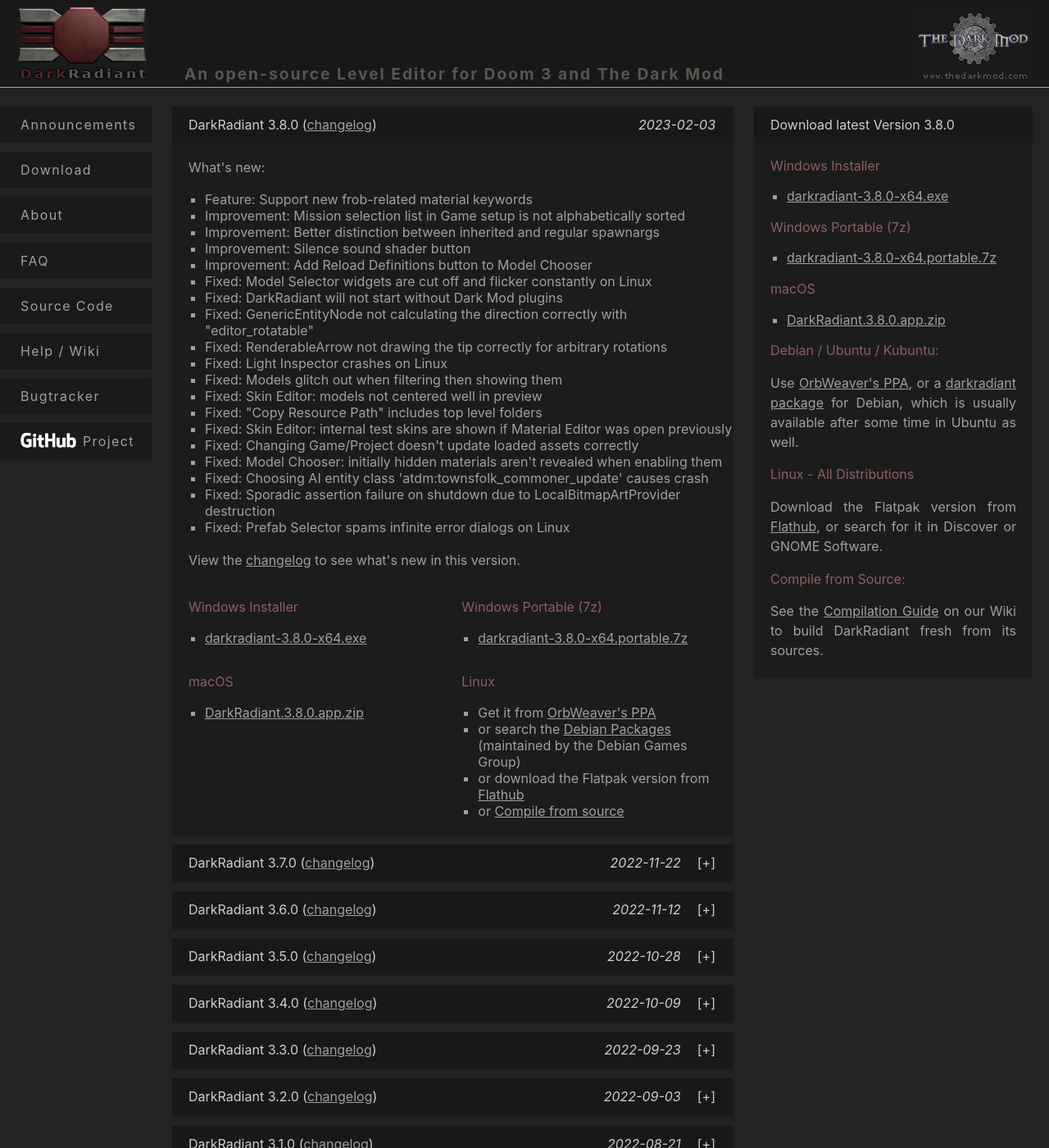
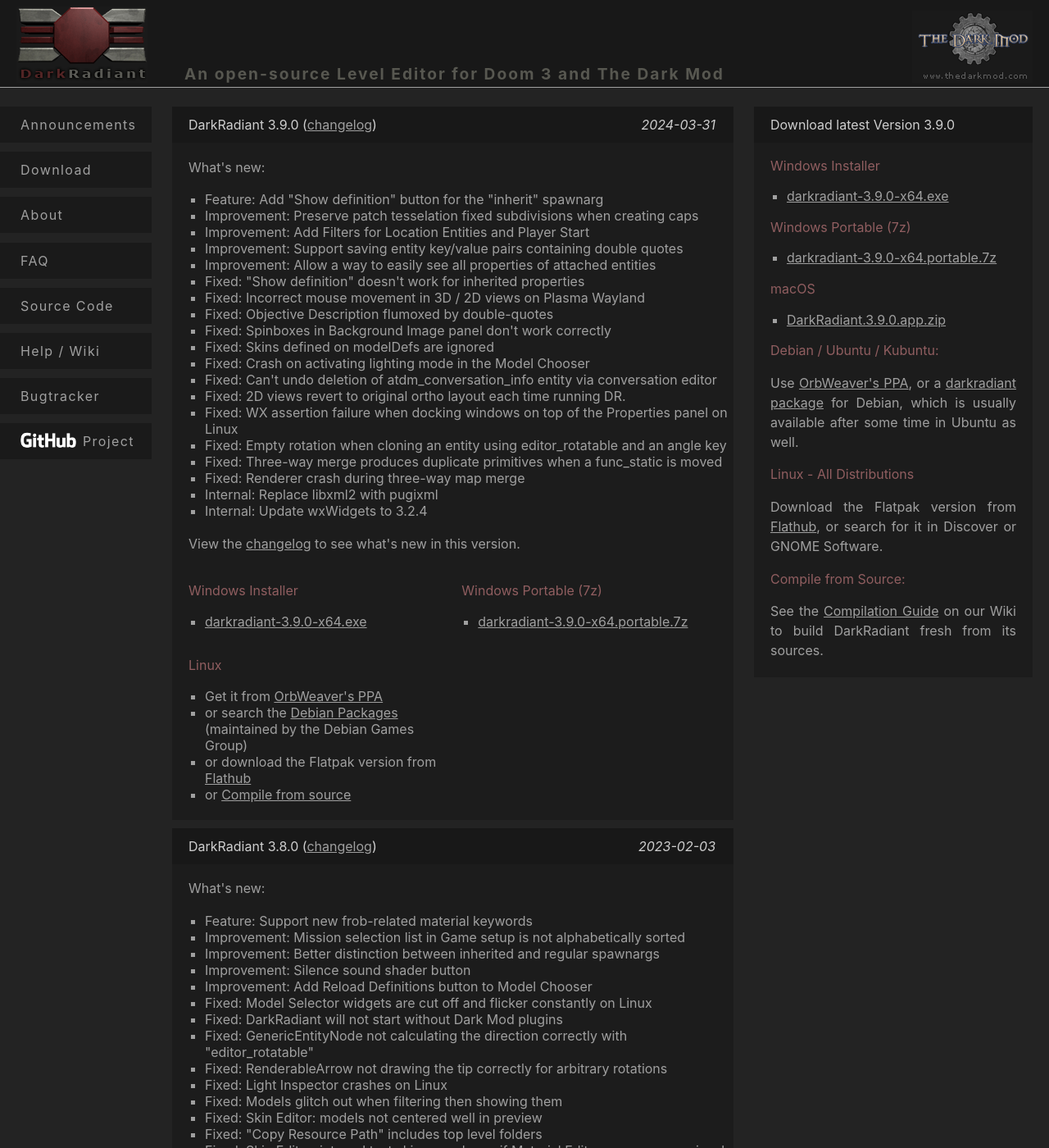
Before and after one commit to codereader/codereader.github.io, a Jekyll site: the page built from download.md, in a window 1280 px wide and 1400 px high. Shown: the whole window at 82% size. Built offline with Jekyll 4.4.1, drawn with Linux system fonts in a browser that asks for light colours.

```diff
--- a/_config.yml
+++ b/_config.yml
@@ -20,7 +20,7 @@ description: > # this means to ignore newlines until "baseurl:"
 baseurl: "" # the subpath of your site, e.g. /blog
 url: "https://www.darkradiant.net"
 github_username: codereader
-dr_latest_ver: 3.8.0
+dr_latest_ver: 3.9.0
 
 # Build settings
 markdown: kramdown
--- a/download.md
+++ b/download.md
@@ -42,6 +42,54 @@ title: DarkRadiant Downloads
     });
   });
 </script>
+
+<div class="section download latest">
+  <h2>
+    <span class="">DarkRadiant 3.9.0</span>
+    <span class="date">2024-03-31</span>
+    <span class="changelog">({% include bugtracker_changelog_link.md version=110 %})</span>
+  </h2>
+  <p>What's new:</p>
+  <ul>
+    <li>Feature: Add "Show definition" button for the "inherit" spawnarg</li>
+    <li>Improvement: Preserve patch tesselation fixed subdivisions when creating caps</li>
+    <li>Improvement: Add Filters for Location Entities and Player Start</li>
+    <li>Improvement: Support saving entity key/value pairs containing double quotes</li>
+    <li>Improvement: Allow a way to easily see all properties of attached entities</li>
+    <li>Fixed: "Show definition" doesn't work for inherited properties</li>
+    <li>Fixed: Incorrect mouse movement in 3D / 2D views on Plasma Wayland</li>
+    <li>Fixed: Objective Description flumoxed by double-quotes</li>
+    <li>Fixed: Spinboxes in Background Image panel don't work correctly</li>
+    <li>Fixed: Skins defined on modelDefs are ignored</li>
+    <li>Fixed: Crash on activating lighting mode in the Model Chooser</li>
+    <li>Fixed: Can't undo deletion of atdm_conversation_info entity via conversation editor</li>
+    <li>Fixed: 2D views revert to original ortho layout each time running DR.</li>
+    <li>Fixed: WX assertion failure when docking windows on top of the Properties panel on Linux</li>
+    <li>Fixed: Empty rotation when cloning an entity using editor_rotatable and an angle key</li>
+    <li>Fixed: Three-way merge produces duplicate primitives when a func_static is moved</li>
+    <li>Fixed: Renderer crash during three-way map merge</li>
+    <li>Internal: Replace libxml2 with pugixml</li>
+    <li>Internal: Update wxWidgets to 3.2.4</li>
+  </ul>
+  <p>View the {% include bugtracker_changelog_link.md version=110 %} to see what's new in this version.</p>
+  <div class="col1">
+    {% include download-github-win.md ver='3.9.0' x64only=true %}
+  </div>
+  <div class="col2">
+    {% include download-github-win-portable.md ver='3.9.0' x64only=true %}
+  </div>
+  <div class="col2">
+    <h3>Linux</h3>
+    <p>
+      <ul>
+        <li>Get it from <a href="https://launchpad.net/~orbweaver/+archive/ubuntu/darkradiant">OrbWeaver's PPA</a></li>
+        <li>or search the <a href="https://packages.debian.org/sid/darkradiant">Debian Packages</a> (maintained by the Debian Games Group)</li>
+        <li>or download the Flatpak version from <a href="https://flathub.org/apps/details/net.darkradiant.DarkRadiant">Flathub</a></li>
+        <li>or <a href="source.html">Compile from source</a></li>
+      </ul>
+    </p>
+  </div>
+</div>
 
 <div class="section download latest">
   <h2>
```
Also changed, not shown: index.md (+31 -0 lines).
